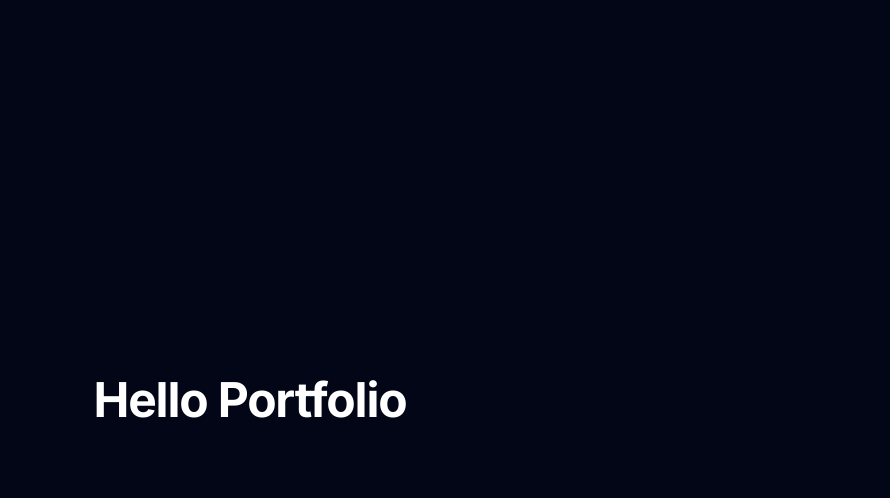
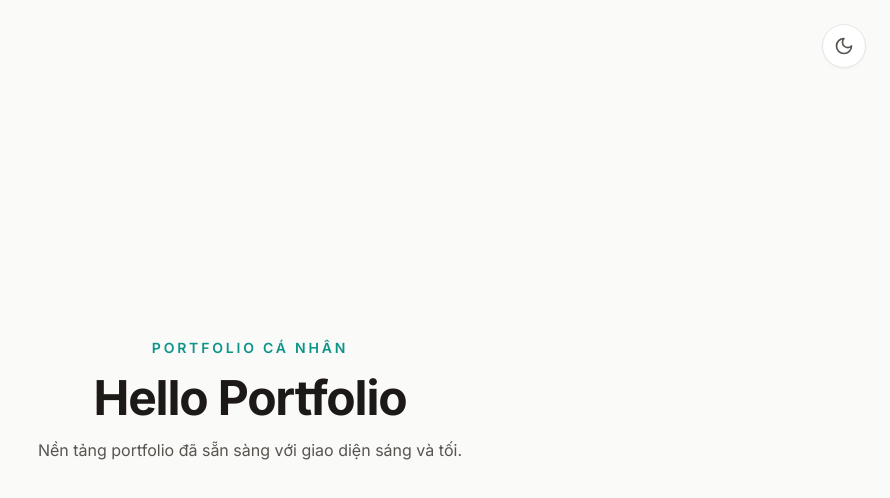
Before and after one commit to Yiben633/Portfolio_Ca_Nhan, a React (Vite) app: page / in a window 1280 px wide. Shown: the top 498 px of the page, without its empty margins (390-1280 px from the left). Built offline with nearby package versions, Linux system fonts and the light colour scheme.

Commit message:
feat: them he thong theme sang toi

```diff
--- a/index.html
+++ b/index.html
@@ -5,6 +5,15 @@
     <meta name="viewport" content="width=device-width, initial-scale=1.0" />
     <meta name="description" content="Portfolio cá nhân của một nhà phát triển phần mềm." />
     <title>Portfolio cá nhân</title>
+    <script>
+      (() => {
+        const storedTheme = localStorage.getItem('portfolio-theme')
+        const prefersDark = window.matchMedia('(prefers-color-scheme: dark)').matches
+        const theme = storedTheme || (prefersDark ? 'dark' : 'light')
+        document.documentElement.classList.toggle('dark', theme === 'dark')
+        document.documentElement.dataset.theme = theme
+      })()
+    </script>
   </head>
   <body>
     <div id="root"></div>
--- a/src/App.tsx
+++ b/src/App.tsx
@@ -1,7 +1,25 @@
+import { Moon, Sun } from 'lucide-react'
+import { useTheme } from './hooks/useTheme'
+
 function App() {
+  const { theme, toggleTheme } = useTheme()
+
   return (
-    <main className="flex min-h-screen items-center justify-center bg-slate-950 px-6 text-center text-white">
-      <h1 className="text-4xl font-bold tracking-tight sm:text-5xl">Hello Portfolio</h1>
+    <main className="min-h-screen bg-background px-6 py-8 text-text transition-colors duration-300">
+      <div className="mx-auto flex min-h-[calc(100vh-4rem)] max-w-5xl flex-col items-center justify-center text-center">
+        <button
+          type="button"
+          onClick={toggleTheme}
+          aria-label={theme === 'dark' ? 'Chuyển sang giao diện sáng' : 'Chuyển sang giao diện tối'}
+          className="fixed right-6 top-6 inline-flex h-11 w-11 items-center justify-center rounded-full border border-border bg-card text-muted shadow-sm transition hover:border-accent hover:text-accent focus-visible:outline-none focus-visible:ring-2 focus-visible:ring-accent focus-visible:ring-offset-2 focus-visible:ring-offset-background"
+        >
+          {theme === 'dark' ? <Sun size={20} aria-hidden="true" /> : <Moon size={20} aria-hidden="true" />}
+        </button>
+
+        <p className="mb-4 text-sm font-semibold uppercase tracking-[0.2em] text-accent">Portfolio cá nhân</p>
+        <h1 className="text-4xl font-bold tracking-tight sm:text-5xl">Hello Portfolio</h1>
+        <p className="mt-4 max-w-md text-muted">Nền tảng portfolio đã sẵn sàng với giao diện sáng và tối.</p>
+      </div>
     </main>
   )
 }
--- /dev/null
+++ b/src/hooks/useTheme.ts
@@ -0,0 +1,29 @@
+import { useEffect, useState } from 'react'
+
+export type Theme = 'light' | 'dark'
+
+const THEME_STORAGE_KEY = 'portfolio-theme'
+
+function getInitialTheme(): Theme {
+  if (typeof window === 'undefined') return 'light'
+
+  const storedTheme = window.localStorage.getItem(THEME_STORAGE_KEY)
+  if (storedTheme === 'light' || storedTheme === 'dark') return storedTheme
+
+  return window.matchMedia('(prefers-color-scheme: dark)').matches ? 'dark' : 'light'
+}
+
+export function useTheme() {
+  const [theme, setTheme] = useState<Theme>(getInitialTheme)
+
+  useEffect(() => {
+    document.documentElement.classList.toggle('dark', theme === 'dark')
+    document.documentElement.dataset.theme = theme
+    window.localStorage.setItem(THEME_STORAGE_KEY, theme)
+  }, [theme])
+
+  return {
+    theme,
+    toggleTheme: () => setTheme((currentTheme) => (currentTheme === 'dark' ? 'light' : 'dark')),
+  }
+}
--- a/src/index.css
+++ b/src/index.css
@@ -5,11 +5,30 @@
 @tailwind utilities;
 
 :root {
+  --color-background: 250 250 249;
+  --color-surface: 255 255 255;
+  --color-card: 255 255 255;
+  --color-text: 28 25 23;
+  --color-muted: 87 83 78;
+  --color-border: 231 229 228;
+  --color-accent: 13 148 136;
+  --color-accent-foreground: 255 255 255;
   font-family: 'Inter', ui-sans-serif, system-ui, sans-serif;
-  color: #f8fafc;
-  background: #020617;
+  color: rgb(var(--color-text));
+  background: rgb(var(--color-background));
   font-synthesis: none;
   text-rendering: optimizeLegibility;
+}
+
+:root.dark {
+  --color-background: 10 15 20;
+  --color-surface: 17 24 31;
+  --color-card: 24 33 43;
+  --color-text: 241 245 249;
+  --color-muted: 163 177 190;
+  --color-border: 51 65 77;
+  --color-accent: 45 212 191;
+  --color-accent-foreground: 6 78 59;
 }
 
 * {
@@ -20,4 +39,10 @@ body {
   min-width: 320px;
   min-height: 100vh;
   margin: 0;
+  background: rgb(var(--color-background));
+  transition: background-color 300ms ease, color 300ms ease;
 }
+
+button {
+  font: inherit;
+}
--- a/tailwind.config.js
+++ b/tailwind.config.js
@@ -1,8 +1,19 @@
 /** @type {import('tailwindcss').Config} */
 export default {
   content: ['./index.html', './src/**/*.{js,ts,jsx,tsx}'],
+  darkMode: 'class',
   theme: {
     extend: {
+      colors: {
+        background: 'rgb(var(--color-background) / <alpha-value>)',
+        surface: 'rgb(var(--color-surface) / <alpha-value>)',
+        card: 'rgb(var(--color-card) / <alpha-value>)',
+        text: 'rgb(var(--color-text) / <alpha-value>)',
+        muted: 'rgb(var(--color-muted) / <alpha-value>)',
+        border: 'rgb(var(--color-border) / <alpha-value>)',
+        accent: 'rgb(var(--color-accent) / <alpha-value>)',
+        'accent-foreground': 'rgb(var(--color-accent-foreground) / <alpha-value>)',
+      },
       fontFamily: {
         sans: ['Inter', 'ui-sans-serif', 'system-ui', 'sans-serif'],
       },
```
